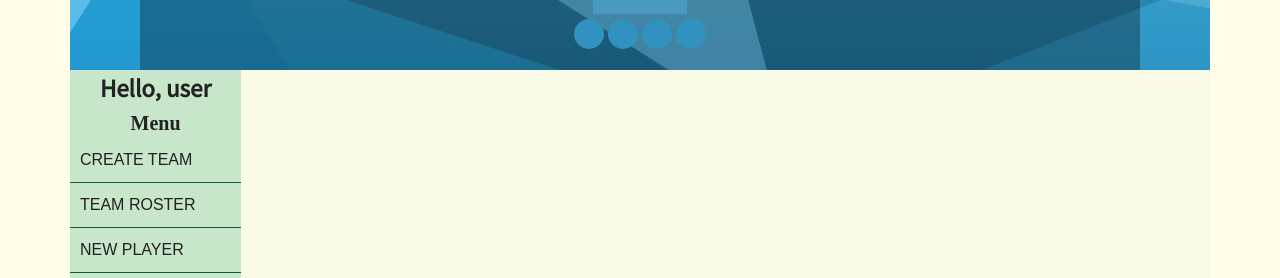
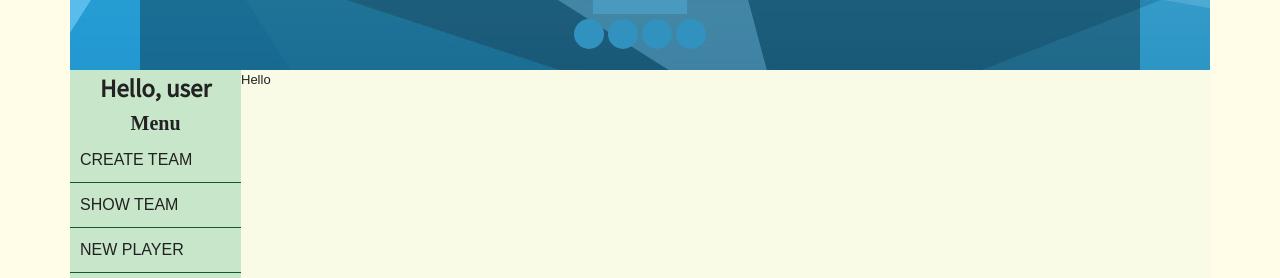
Before and after one commit to hiba02/cme-baseball, a React (Create React App) app in the folder client/: page /showTeam in a window 1280 px wide. Shown: the part 180-458 px from the top of the page. Built offline with nearby package versions, Linux system fonts and the light colour scheme; a web font is replaced by a local one.

Commit message:
dbHelper: getPlayersByUserId for get players info by user id

```diff
--- a/client/src/App.js
+++ b/client/src/App.js
@@ -11,6 +11,7 @@ import Nav from "./components/Nav";
 import Slideshow from "./components/Slideshow";
 import Playball from "./components/Playball";
 import CreateTeam from "./components/CreateTeam.js";
+import ShowTeam from "./components/ShowTeam.js";
 import Test from "./components/Test.js";
 const App = () => {
   const [word, setWord] = useState("");
@@ -141,6 +142,17 @@ const App = () => {
     });
   };
 
+  // 4.14.20: get players by user Id (3 tables join)
+  const getPlayersByUserId = userId => {
+    return axios({
+      method: "GET",
+      url: `/api/players/players/${userId}`
+    }).then(response => {
+      // console.log("App getPlayersInfoByUserId", response.data);
+      setPlayersInfo(response.data);
+    });
+  };
+
   const loginValidation = (email, password) => {
     console.log("App.js login", email, password);
     return axios({
@@ -154,7 +166,8 @@ const App = () => {
           console.log("success");
           setUserId(response.data.id);
           getUserInfo(response.data.id);
-          getPlayersInfoByUserId(response.data.id);
+          // getPlayersInfoByUserId(response.data.id);
+          getPlayersByUserId(response.data.id);
           return response.data;
         } else {
           console.log("fail");
@@ -199,6 +212,14 @@ const App = () => {
                   getUserInfoByEmail={getUserInfoByEmail}
                 />
               </Route>
+              <Route path="/showTeam">
+                <ShowTeam
+                  getTeamNameByUserId={getTeamNameByUserId}
+                  currentUserInfo={userInfo}
+                  curretnUserId={userId}
+                  addFavoriteTeam={addFavoriteTeam}
+                />
+              </Route>
               <Route path="/playball">
                 <Playball user={userInfo} players={playersInfo} />
               </Route>
--- a/client/src/components/Nav.js
+++ b/client/src/components/Nav.js
@@ -28,10 +28,10 @@ const Nav = props => {
             </Link>
           </li>
           <li>
-            <a href="#">
-              Team Roster{" "}
+            <Link to="/showTeam" className="menu_link">
+              Show Team{" "}
               <i className="fa fa-angle-double-right" aria-hidden="true"></i>
-            </a>
+            </Link>
           </li>
           <li>
             <a href="#">
--- a/client/src/components/Playball.js
+++ b/client/src/components/Playball.js
@@ -5,6 +5,7 @@ import "./Playball.scss";
 
 const Playball = ({ user, players }) => {
   console.log("Palyball component user: ", user);
+  console.log("Palyball component user: ", players);
   let rostNumber = 0;
   let positionNumber = 0;
   return (
--- /dev/null
+++ b/client/src/components/ShowTeam.js
@@ -0,0 +1,7 @@
+import React, { useState, useCallback } from "react";
+import { Redirect } from "react-router-dom";
+
+const ShowTeam = () => {
+  return <div>Hello</div>;
+};
+export default ShowTeam;
```
Also changed, not shown: client/src/components/ShowTeam.scss (added), 2 other files (tests, documents, lock files or other folders).
